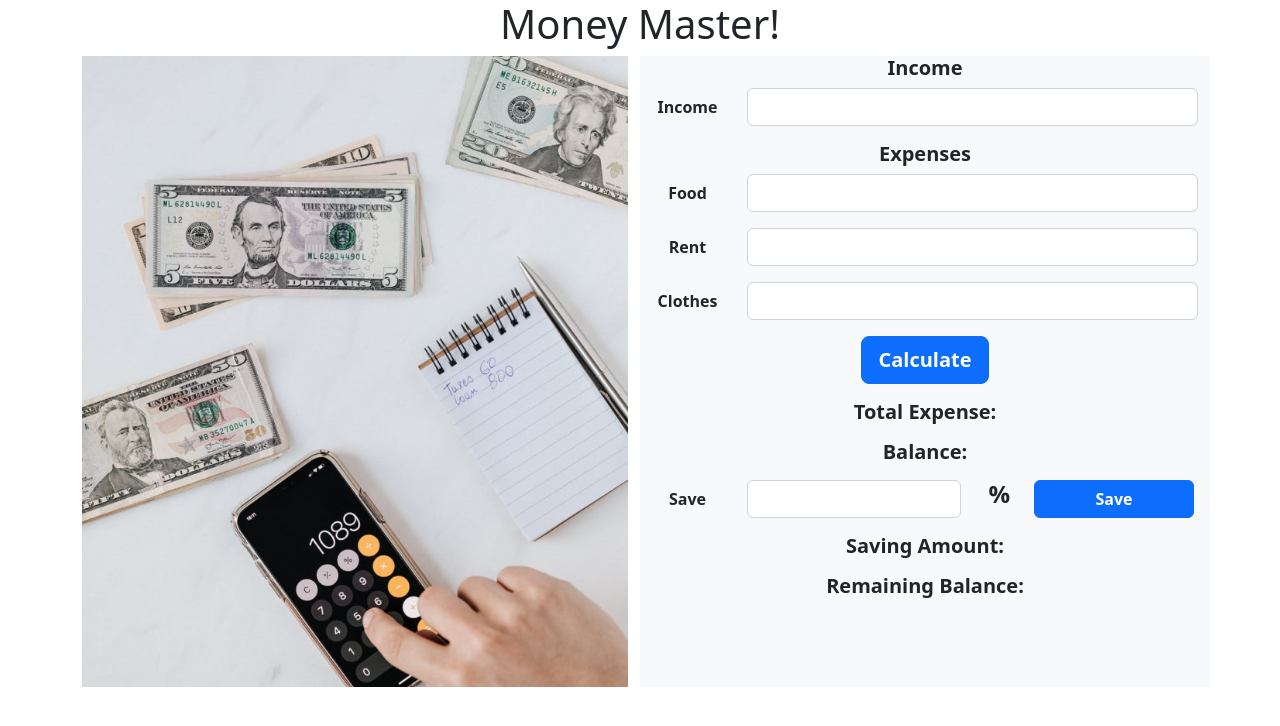
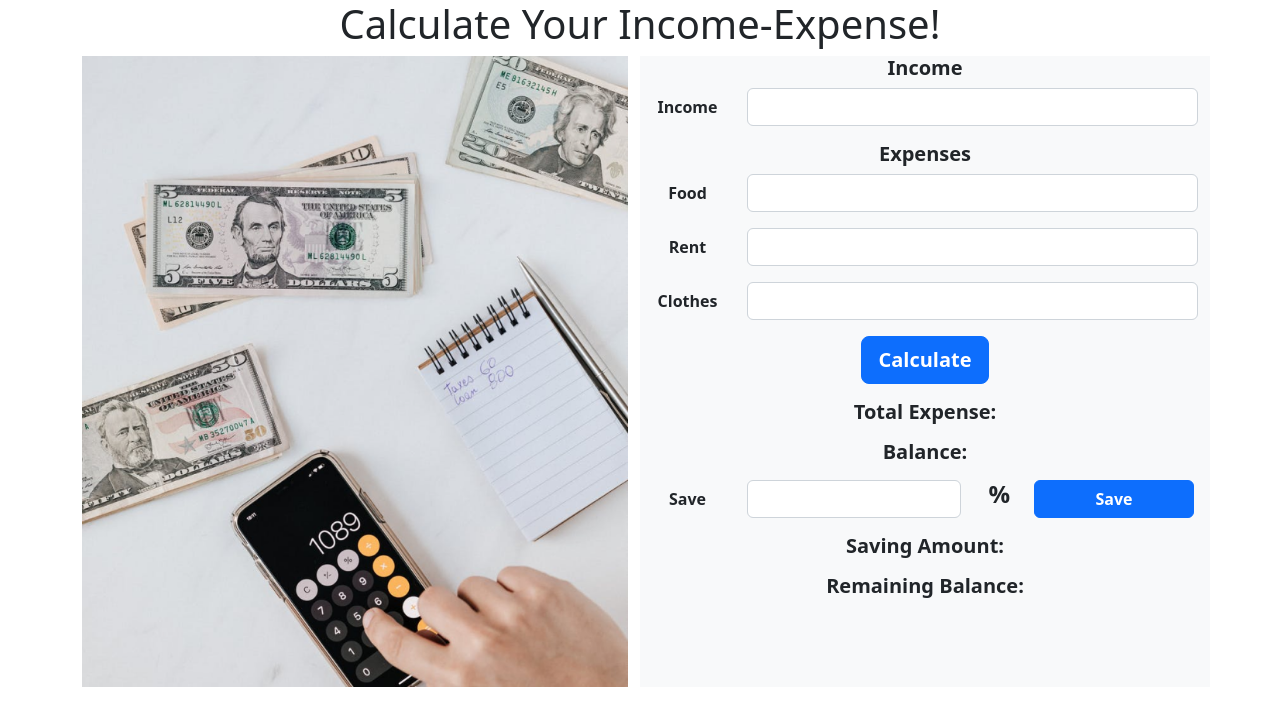
Before and after one commit to developer-shourav/Income-Expense-Calculator, a plain HTML site: page index.html in a window 1280 px wide. Drawn offline with nearby package versions, Linux system fonts and the light colour scheme.

Commit message:
text correction added

```diff
--- a/index.html
+++ b/index.html
@@ -3,12 +3,12 @@
   <head>
     <meta charset="utf-8">
     <meta name="viewport" content="width=device-width, initial-scale=1">
-    <title>Money Master</title>
+    <title>Income-Expense Calculator</title>
     <link href="https://cdn.jsdelivr.net/npm/bootstrap@5.2.0/dist/css/bootstrap.min.css" rel="stylesheet" integrity="sha384-gH2yIJqKdNHPEq0n4Mqa/HGKIhSkIHeL5AyhkYV8i59U5AR6csBvApHHNl/vI1Bx" crossorigin="anonymous">
   </head>
   <body>
     <header class="text-center">
-        <h1>Money Master!</h1>
+        <h1>Calculate Your Income-Expense!</h1>
     </header>
 
     <!-- Main section starts Here -->
```
